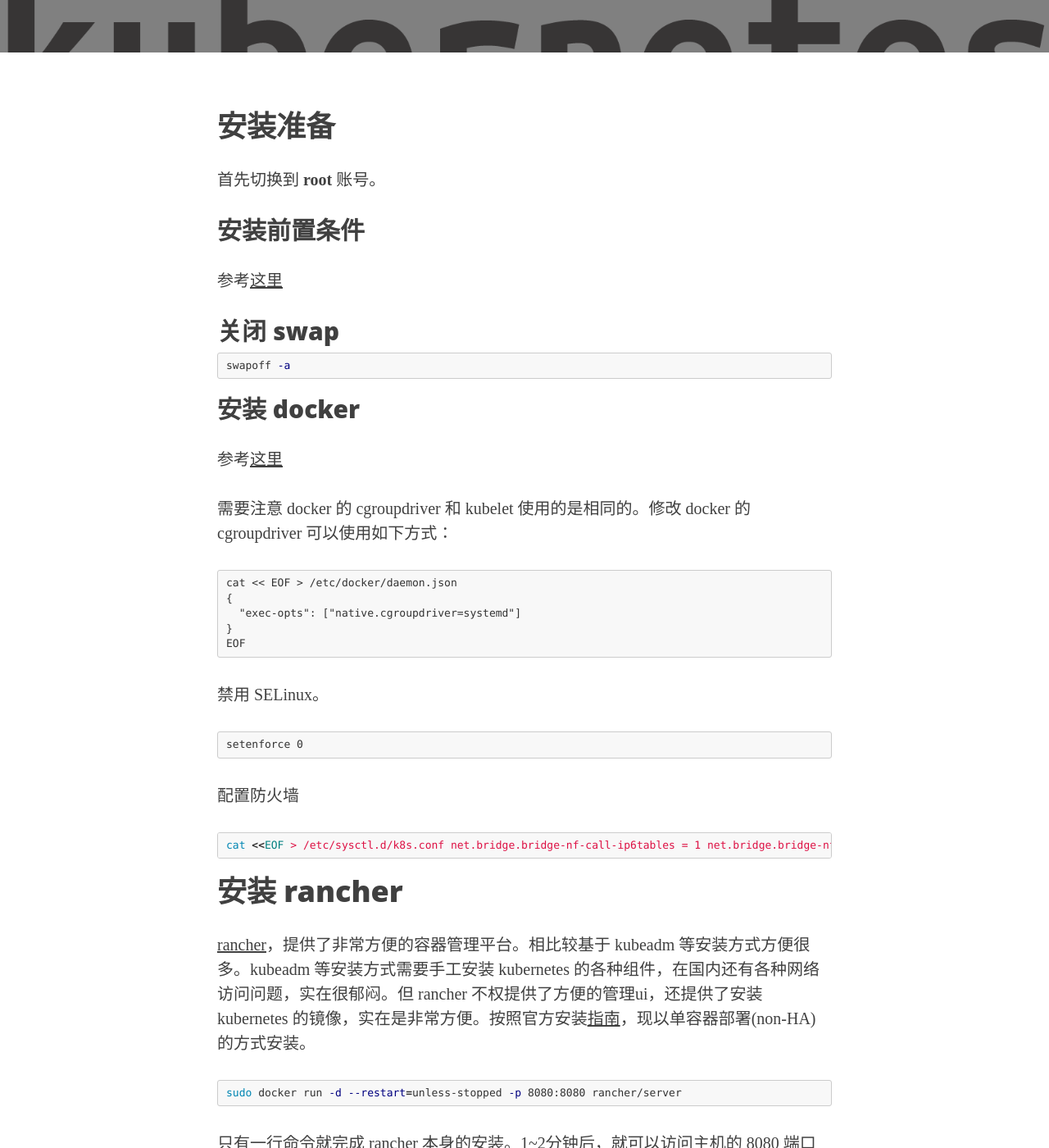
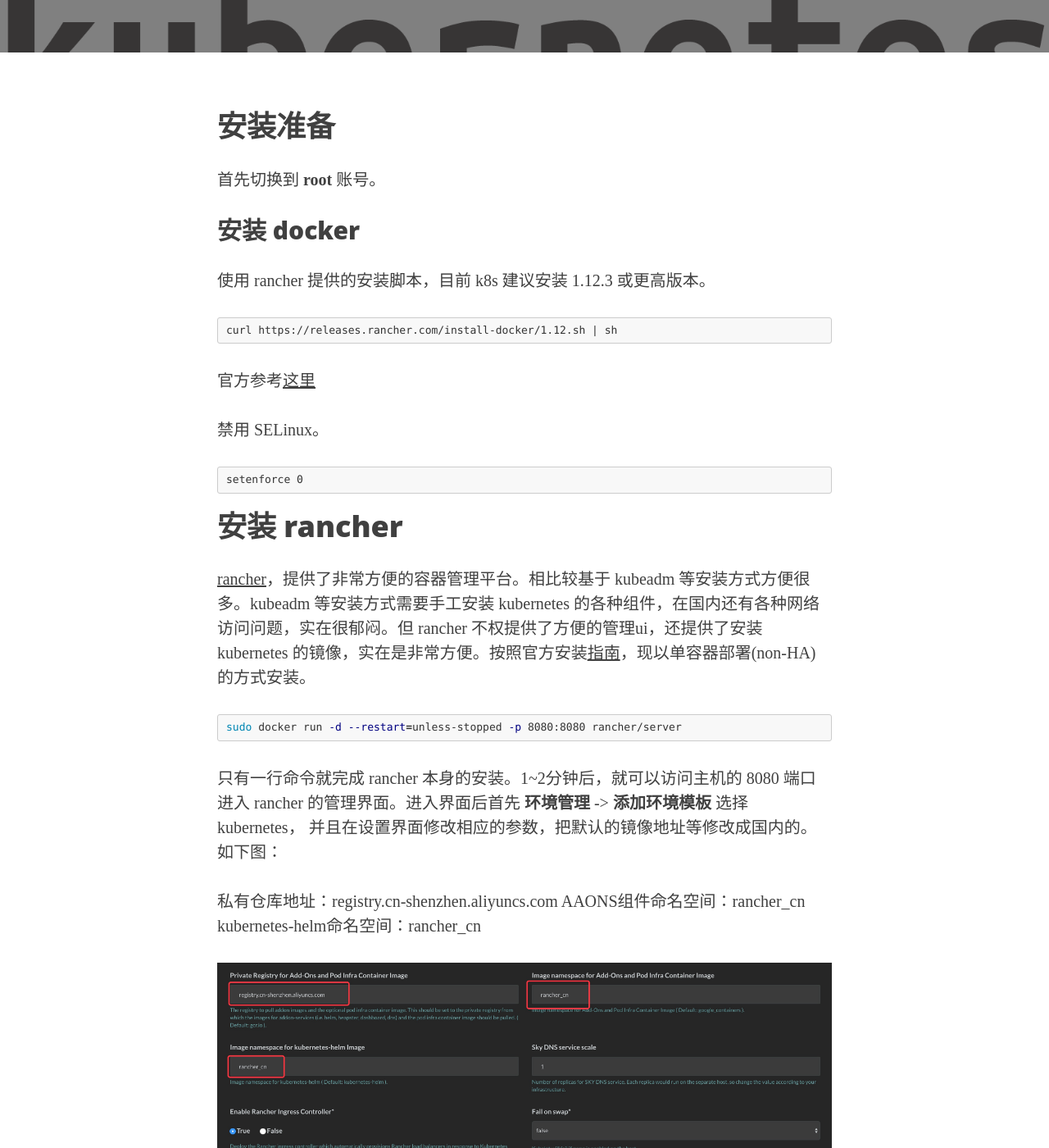
Before and after one commit to jmaxhu/jmaxhu, a Jekyll site: the page built from _posts/2018-02-28-k8s-setup.md, in a window 1280 px wide and 1400 px high, scrolled down 409 px. Shown: the whole window at 82% size. Built offline with Jekyll 4.4.1, drawn with Linux system fonts in a browser that asks for light colours; nearby versions of some CDN libraries; comment, search, counter and statistics services are not loaded.

Commit message:
去掉多余的rancher安装步骤，参照官方文档。

````diff
--- a/_posts/2018-02-28-k8s-setup.md
+++ b/_posts/2018-02-28-k8s-setup.md
@@ -9,44 +9,20 @@
 
 首先切换到 **root** 账号。
 
-## 安装前置条件
+## 安装 docker
 
-参考[这里](https://kubernetes.io/docs/setup/independent/install-kubeadm/#before-you-begin)
-
-## 关闭 swap
+使用 rancher 提供的安装脚本，目前 k8s 建议安装 1.12.3 或更高版本。
 
 ```shell
-swapoff -a
+curl https://releases.rancher.com/install-docker/1.12.sh | sh
 ```
 
-## 安装 docker
-
-参考[这里](https://docs.docker.com/engine/installation/)
-
-需要注意 docker 的 cgroupdriver 和 kubelet 使用的是相同的。修改 docker 的 cgroupdriver 可以使用如下方式：
-
-```
-cat << EOF > /etc/docker/daemon.json
-{
-  "exec-opts": ["native.cgroupdriver=systemd"]
-}
-EOF
-```
+官方参考[这里](https://docs.docker.com/engine/installation/)
 
 禁用 SELinux。
 
 ```shell
 setenforce 0
-```
-
-配置防火墙
-
-```shell
-cat <<EOF >  /etc/sysctl.d/k8s.conf
-net.bridge.bridge-nf-call-ip6tables = 1
-net.bridge.bridge-nf-call-iptables = 1
-EOF
-sysctl --system
 ```
 
 # 安装 rancher
@@ -59,6 +35,10 @@
 
 只有一行命令就完成 rancher 本身的安装。1~2分钟后，就可以访问主机的 8080 端口进入 rancher 的管理界面。进入界面后首先 **环境管理** -> **添加环境模板** 选择 kubernetes， 并且在设置界面修改相应的参数，把默认的镜像地址等修改成国内的。如下图：
 
+私有仓库地址：registry.cn-shenzhen.aliyuncs.com
+AAONS组件命名空间：rancher_cn
+kubernetes-helm命名空间：rancher_cn
+
 ![k8s setup](/img/rancher-k8s-setup.jpg)
 
 然后根据这个环境配置添加环境，再添加主机即可。
````
